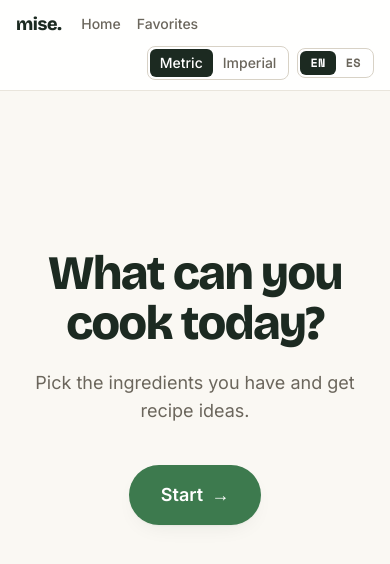
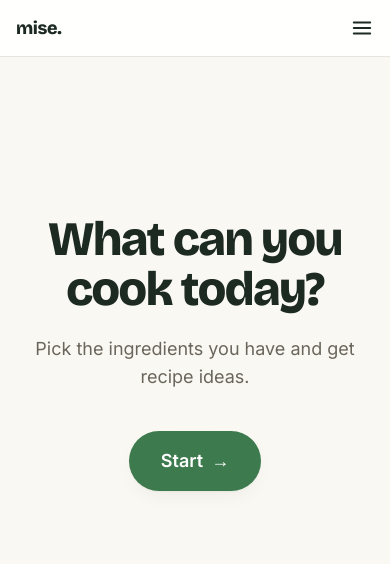
Before and after one commit to rga-rt/recipe-assistant, a Nuxt app: page / in a window 390 px wide. Shown: the top 564 px of the page. Built offline with nearby package versions, Linux system fonts and the light colour scheme.

Commit message:
feat: mobile burger menu with collapsible nav + controls

```diff
--- a/components/AppHeader.vue
+++ b/components/AppHeader.vue
@@ -1,13 +1,15 @@
 <template>
-  <header class="sticky top-0 z-20 border-b border-stone-200 bg-chalk/90 backdrop-blur">
-    <div
-      class="container mx-auto flex flex-wrap items-center gap-x-5 gap-y-2 px-4 py-2.5 sm:py-3"
+  <header
+    class="sticky top-0 z-20 border-b border-stone-200 bg-chalk/90 backdrop-blur"
   >
+    <div class="container mx-auto px-4">
+      <div class="flex h-14 items-center justify-between gap-4">
+        <div class="flex items-center gap-6">
           <span
             class="font-display text-lg font-extrabold tracking-tight text-kale"
             >mise.</span
           >
-      <nav class="flex items-center gap-4 text-sm font-medium sm:gap-6">
+          <nav class="hidden items-center gap-6 text-sm font-medium sm:flex">
             <NuxtLinkLocale
               to="/"
               class="text-stone-600 transition hover:text-kale"
@@ -23,14 +25,123 @@
               {{ t('nav.favorites') }}
             </NuxtLinkLocale>
           </nav>
-      <div class="ml-auto flex items-center gap-2 sm:gap-3">
+        </div>
+
+        <!-- Desktop controls -->
+        <div class="hidden items-center gap-3 sm:flex">
           <UnitToggle />
           <LocaleSwitcher />
         </div>
+
+        <!-- Mobile menu toggle -->
+        <button
+          type="button"
+          class="-mr-2 inline-flex h-10 w-10 items-center justify-center rounded-lg text-kale transition hover:bg-stone-100 sm:hidden"
+          :aria-label="t('nav.menu')"
+          :aria-expanded="open"
+          aria-controls="mobile-menu"
+          @click="open = !open"
+        >
+          <svg
+            v-if="!open"
+            width="22"
+            height="22"
+            viewBox="0 0 24 24"
+            fill="none"
+            stroke="currentColor"
+            stroke-width="2"
+            stroke-linecap="round"
+            aria-hidden="true"
+          >
+            <line x1="3" y1="6" x2="21" y2="6" />
+            <line x1="3" y1="12" x2="21" y2="12" />
+            <line x1="3" y1="18" x2="21" y2="18" />
+          </svg>
+          <svg
+            v-else
+            width="22"
+            height="22"
+            viewBox="0 0 24 24"
+            fill="none"
+            stroke="currentColor"
+            stroke-width="2"
+            stroke-linecap="round"
+            aria-hidden="true"
+          >
+            <line x1="6" y1="6" x2="18" y2="18" />
+            <line x1="18" y1="6" x2="6" y2="18" />
+          </svg>
+        </button>
+      </div>
+
+      <!-- Mobile collapsible menu -->
+      <Transition
+        enter-active-class="transition duration-200 ease-out"
+        enter-from-class="-translate-y-1 opacity-0"
+        enter-to-class="translate-y-0 opacity-100"
+        leave-active-class="transition duration-150 ease-in"
+        leave-from-class="translate-y-0 opacity-100"
+        leave-to-class="-translate-y-1 opacity-0"
+      >
+        <div v-if="open" id="mobile-menu" class="pb-4 sm:hidden">
+          <nav
+            class="flex flex-col border-t border-stone-200 pt-2 text-base font-medium"
+          >
+            <NuxtLinkLocale
+              to="/"
+              class="rounded-lg px-2 py-2.5 text-stone-700 transition hover:bg-stone-100"
+              active-class="text-basil"
+            >
+              {{ t('nav.home') }}
+            </NuxtLinkLocale>
+            <NuxtLinkLocale
+              to="/favorites"
+              class="rounded-lg px-2 py-2.5 text-stone-700 transition hover:bg-stone-100"
+              active-class="text-basil"
+            >
+              {{ t('nav.favorites') }}
+            </NuxtLinkLocale>
+          </nav>
+          <div
+            class="mt-2 flex flex-col gap-3 border-t border-stone-200 px-2 pt-4"
+          >
+            <div class="flex items-center justify-between">
+              <span
+                class="font-mono text-xs uppercase tracking-wide text-stone-500"
+                >{{ t('units.label') }}</span
+              >
+              <UnitToggle />
+            </div>
+            <div class="flex items-center justify-between">
+              <span
+                class="font-mono text-xs uppercase tracking-wide text-stone-500"
+                >{{ t('nav.language') }}</span
+              >
+              <LocaleSwitcher />
+            </div>
+          </div>
+        </div>
+      </Transition>
     </div>
   </header>
 </template>
 
 <script setup lang="ts">
 const { t } = useI18n();
+const route = useRoute();
+const open = ref(false);
+
+// Close the menu whenever the route changes (covers nav link taps).
+watch(
+  () => route.fullPath,
+  () => {
+    open.value = false;
+  },
+);
+
+function onKeydown(e: KeyboardEvent) {
+  if (e.key === 'Escape') open.value = false;
+}
+onMounted(() => window.addEventListener('keydown', onKeydown));
+onBeforeUnmount(() => window.removeEventListener('keydown', onKeydown));
 </script>
--- a/locales/en.json
+++ b/locales/en.json
@@ -1,5 +1,5 @@
 {
-  "nav": { "home": "Home", "favorites": "Favorites" },
+  "nav": { "home": "Home", "favorites": "Favorites", "menu": "Menu", "language": "Language" },
   "start": {
     "title": "What can you cook today?",
     "subtitle": "Pick the ingredients you have and get recipe ideas.",
--- a/locales/es.json
+++ b/locales/es.json
@@ -1,5 +1,5 @@
 {
-  "nav": { "home": "Inicio", "favorites": "Favoritos" },
+  "nav": { "home": "Inicio", "favorites": "Favoritos", "menu": "Menú", "language": "Idioma" },
   "start": {
     "title": "¿Qué puedes cocinar hoy?",
     "subtitle": "Elige los ingredientes que tienes y obtén ideas de recetas.",
```
Lines whose indentation alone changed are shown as unchanged.
